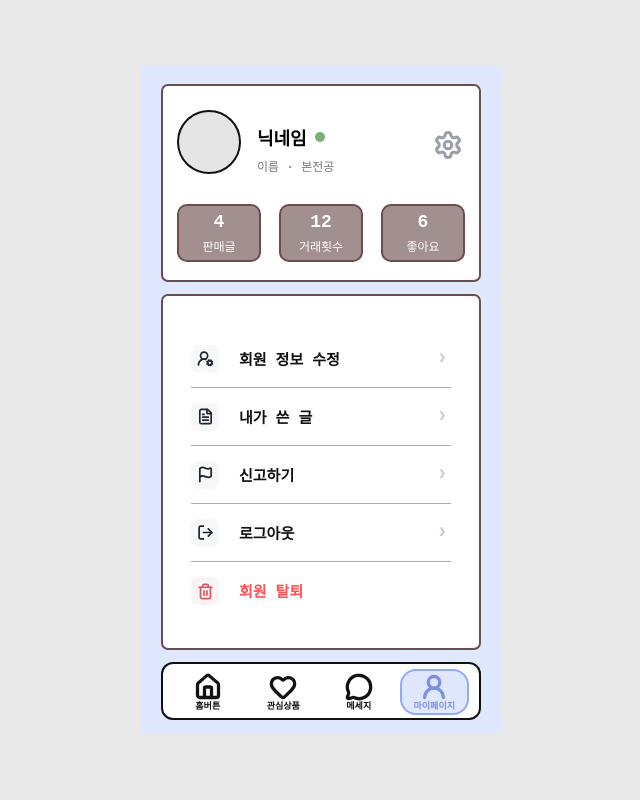
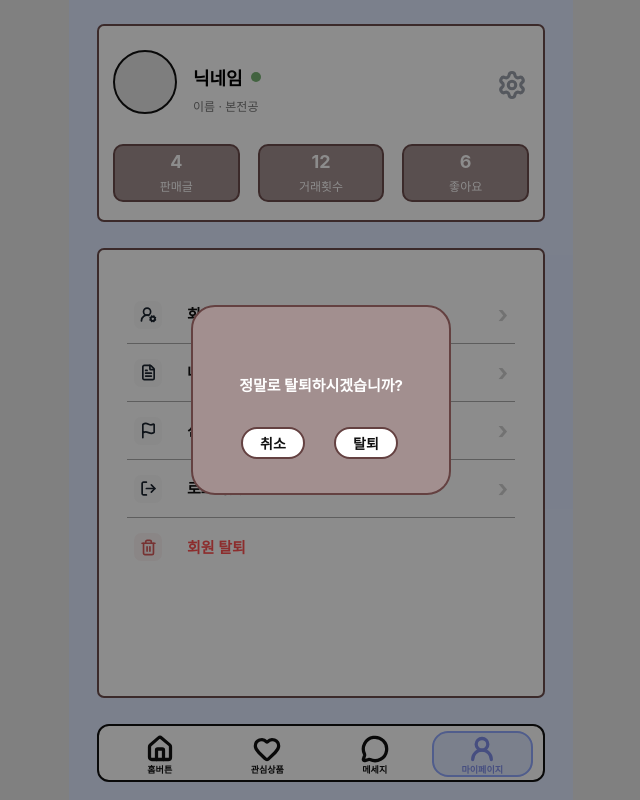
Before and after one commit to siyeonlim0128-netizen/mini-project, a React (Create React App) app in the folder mini-project/: page / in a window 1280 px wide. Both pictures are taken after a click on the button "회원 탈퇴". Shown: the whole page, without its empty margins (319-959 px from the left). Built offline with nearby package versions, Linux system fonts and the light colour scheme; a web font is replaced by a local one.

Commit message:
중간 저장

```diff
--- a/mini-project/src/pages/MyPage.css
+++ b/mini-project/src/pages/MyPage.css
@@ -14,10 +14,11 @@
   box-sizing: border-box;
 }
 
+html,
 body {
-  margin: 0;
-  background: #e9e9e9;
-  font-family: "Intel One Mono", monospace;
+  width: 100%;
+  min-height: 100%;
+  overflow-x: hidden;
 }
 
 button {
@@ -26,17 +27,46 @@ button {
   box-sizing: border-box;
 }
 
+html,
+body,
 #root {
-  min-height: 100vh;
+  width: 100%;
+  min-height: 100%;
+  margin: 0;
+}
+
+#root {
+  min-height: 100svh;
   display: grid;
   place-items: center;
+  background: #e9e9e9;
 }
 
 .phone {
-  width: 360px;
-  min-height: 620px;
+  width: min(504px, 100vw);
+  height: 100svh;
+  min-height: 701px;
   background: #dfe8ff;
-  padding: 18px 20px 14px;
+  padding: 24px 28px 18px;
+  overflow: hidden;
+  position: relative;
+}
+
+.profile-card,
+.menu-card,
+.bottom-nav {
+  width: 100%;
+}
+
+.main-phone {
+  display: grid;
+  grid-template-rows: auto 1fr auto;
+  row-gap: 14px;
+}
+
+.main-phone .menu-card {
+  min-height: 0;
+  overflow: hidden;
 }
 
 .phone .card {
@@ -144,16 +174,16 @@ button {
 
 .menu-card {
   margin-top: 12px;
-  padding: 34px 28px 28px;
+  padding: 36px 28px 34px;
 }
 
 .menu-item {
   width: 100%;
   height: 58px;
   display: grid;
-  grid-template-columns: 34px 1fr 18px;
+  grid-template-columns: 42px 1fr 24px;
   align-items: center;
-  column-gap: 14px;
+  column-gap: 18px;
   border: 0;
   border-bottom: 1px solid #aaa;
   border-radius: 0;
@@ -172,6 +202,7 @@ button {
 .menu-icon {
   width: 28px;
   height: 28px;
+  justify-self: center;
   display: grid;
   place-items: center;
   border-radius: 7px;
@@ -179,12 +210,18 @@ button {
   color: #1c2530;
 }
 
+.menu-item > span:nth-child(2) {
+  justify-self: start;
+  line-height: 1;
+}
+
 .chevron {
-  width: 18px;
+  width: 24px;
+  justify-self: center;
   display: grid;
   place-items: center;
   color: #cfcfcf;
-  font-size: 22px;
+  font-size: 24px;
   line-height: 1;
 }
 
@@ -349,12 +386,19 @@ button {
 
 .edit-nickname-row button {
   height: 42px;
-  border: 2px solid #111;
+  border: 2px solid #6c4c4c;
   border-radius: 7px;
-  background: #f6f6f6;
-  color: #111;
+  background: #a28f8f;
+  color: #fff;
   font-size: 13px;
   font-weight: 700;
+}
+
+.edit-nickname-row button:disabled {
+  background: #e3e4e8;
+  color: #888;
+  border-color: #777;
+  cursor: not-allowed;
 }
 
 .edit-success,
@@ -487,3 +531,74 @@ button {
   margin-right: 4px;
   transform: translateY(-2px);
 }
+
+.modal-overlay {
+  position: fixed;
+  inset: 0;
+  display: grid;
+  place-items: center;
+  background: rgba(0, 0, 0, 0.45);
+  z-index: 100;
+}
+
+.withdraw-modal {
+  width: 260px;
+  height: 190px;
+  padding: 0;
+  border: 2px solid #644141;
+  border-radius: 24px;
+  background: #a28f8f;
+  display: grid;
+  grid-template-rows: 1fr auto;
+  justify-items: center;
+  align-items: center;
+}
+
+.withdraw-modal p {
+  margin: 38px 0 0;
+  color: #fff;
+  font-size: 15px;
+  font-weight: 700;
+  text-align: center;
+  line-height: 1.25;
+}
+
+.modal-actions {
+  width: 160px;
+  display: grid;
+  grid-template-columns: 1fr 1fr;
+  gap: 26px;
+  margin-bottom: 34px;
+}
+
+.modal-actions button {
+  width: 64px;
+  height: 32px;
+  border: 2px solid #644141;
+  border-radius: 18px;
+  background: #fff;
+  color: #111;
+  font-size: 14px;
+  font-weight: 700;
+  padding: 0;
+  display: grid;
+  place-items: center;
+}
+
+.modal-actions .withdraw-confirm {
+  color: #ff5252;
+}
+
+.edit-submit-button:disabled {
+  background: #d7d7d7;
+  color: #888;
+  border-color: #999;
+  cursor: not-allowed;
+}
+
+.edit-nickname-row button:disabled {
+  background: #e3e4e8;
+  color: #888;
+  border-color: #777;
+  cursor: not-allowed;
+}
--- a/mini-project/src/pages/MyPage.js
+++ b/mini-project/src/pages/MyPage.js
@@ -69,9 +69,9 @@ const majors = [
 ];
 
 function ProfileSummary() {
-  const userName = localStorage.getItem("userName") || "이름";
-  const userNickname = localStorage.getItem("userNickname") || "닉네임";
-  const userMajor = localStorage.getItem("userMajor") || "본전공";
+  const userName = localStorage.getItem("name") || "이름";
+const userNickname = localStorage.getItem("nickname") || "닉네임";
+const userMajor = localStorage.getItem("major") || "본전공";
   const userProfileImage = localStorage.getItem("userProfileImage");
 
   return (
@@ -115,13 +115,43 @@ function ProfileSummary() {
 }
 
 function MenuList({ onMove }) {
+  const [modalType, setModalType] = useState(null);
+
+  const closeModal = () => {
+    setModalType(null);
+  };
+
+
+  const handleLogout = () => {
+    setModalType(null);
+    alert("로그아웃되었습니다.");
+    // 필요하면 로그인 페이지로 이동
+    // window.location.href = "/";
+  };
+
+  const handleWithdraw = () => {
+    localStorage.clear();
+    setModalType(null);
+    alert("탈퇴 처리되었습니다.");
+    // 필요하면 회원가입/로그인 페이지로 이동
+    // window.location.href = "/";
+  };
+
+  const modalMessage =
+    modalType === "logout"
+      ? "정말로 로그아웃하시겠습니까?"
+      : "정말로 탈퇴하시겠습니까?";
+
+  const confirmText = modalType === "logout" ? "확인" : "탈퇴";
+
   return (
+    <>
       <section className="card menu-card">
         <button className="menu-item" onClick={() => onMove("edit")}>
           <span className="menu-icon">
             <UserRoundCog size={17} strokeWidth={2.4} />
           </span>
-        <span>회원 정보 수정</span>
+          <span className="menu-label">회원 정보 수정</span>
           <span className="chevron">›</span>
         </button>
 
@@ -129,7 +159,7 @@ function MenuList({ onMove }) {
           <span className="menu-icon">
             <FileText size={17} strokeWidth={2.4} />
           </span>
-        <span>내가 쓴 글</span>
+          <span className="menu-label">내가 쓴 글</span>
           <span className="chevron">›</span>
         </button>
 
@@ -137,25 +167,46 @@ function MenuList({ onMove }) {
           <span className="menu-icon">
             <Flag size={17} strokeWidth={2.4} />
           </span>
-        <span>신고하기</span>
+          <span className="menu-label">신고하기</span>
           <span className="chevron">›</span>
         </button>
 
-      <button className="menu-item">
+        <button className="menu-item" onClick={() => setModalType("logout")}>
           <span className="menu-icon">
             <LogOut size={17} strokeWidth={2.4} />
           </span>
-        <span>로그아웃</span>
+          <span className="menu-label">로그아웃</span>
           <span className="chevron">›</span>
         </button>
 
-      <button className="menu-item danger">
+        <button className="menu-item danger" onClick={() => setModalType("withdraw")}>
           <span className="menu-icon">
             <Trash2 size={17} strokeWidth={2.4} />
           </span>
-        <span>회원 탈퇴</span>
+          <span className="menu-label">회원 탈퇴</span>
         </button>
       </section>
+
+      {modalType && (
+        <div className="modal-overlay">
+          <div className="withdraw-modal">
+            <p>{modalMessage}</p>
+
+            <div className="modal-actions">
+  <button type="button" onClick={closeModal}>
+    취소
+  </button>
+  <button
+    type="button"
+    onClick={modalType === "logout" ? handleLogout : handleWithdraw}
+  >
+    {confirmText}
+  </button>
+</div>
+          </div>
+        </div>
+      )}
+    </>
   );
 }
 
@@ -197,35 +248,38 @@ function BottomNav({ activeTab = "mypage", onMove }) {
 
 function MainMyPage({ onMove }) {
   return (
-    <div className="phone">
+    <div className="phone main-phone">
       <ProfileSummary />
       <MenuList onMove={onMove} />
-      <BottomNav onMove={onMove} />
+      <BottomNav activeTab="mypage" onMove={onMove} />
     </div>
   );
 }
 
 function EditProfilePage({ onMove }) {
-  const [editName, setEditName] = useState(
-    localStorage.getItem("userName") || ""
-  );
-  const [editNickname, setEditNickname] = useState(
-    localStorage.getItem("userNickname") || ""
-  );
-  const [editMajor, setEditMajor] = useState(
-    localStorage.getItem("userMajor") || ""
-  );
+  const originalNickname = localStorage.getItem("nickname") || "";
+
+  const [editName, setEditName] = useState(localStorage.getItem("name") || "");
+  const [editNickname, setEditNickname] = useState(originalNickname);
+  const [editMajor, setEditMajor] = useState(localStorage.getItem("major") || "");
   const [profileImage, setProfileImage] = useState(
     localStorage.getItem("userProfileImage") || ""
   );
-
   const [nicknameChecked, setNicknameChecked] = useState(false);
   const [nicknameTried, setNicknameTried] = useState(false);
+  const [editMajorOpen, setEditMajorOpen] = useState(false);
+
+  const nicknameChanged = editNickname.trim() !== originalNickname.trim();
+  const canSave = !nicknameChanged || nicknameChecked;
 
   const duplicatedNicknames = ["admin", "test", "관리자", "hufs"];
+
+  const handleNicknameCheck = () => {
+    setNicknameTried(true);
+
     const nicknameDuplicated = duplicatedNicknames.includes(editNickname.trim());
-
-  const [editMajorOpen, setEditMajorOpen] = useState(false);
+    setNicknameChecked(!nicknameDuplicated);
+  };
 
   const handleImageChange = (event) => {
   const file = event.target.files[0];
@@ -243,15 +297,20 @@ const nicknameDuplicated = duplicatedNicknames.includes(editNickname.trim());
   reader.readAsDataURL(file);
 };
 
-  const handleNicknameCheck = () => {
-  setNicknameTried(true);
-  setNicknameChecked(!nicknameDuplicated);
+  const handleNicknameBlur = () => {
+    if (nicknameChanged && !nicknameChecked) {
+      setEditNickname(originalNickname);
+      setNicknameTried(false);
+      setNicknameChecked(false);
+    }
   };
 
   const handleSave = () => {
-    localStorage.setItem("userName", editName);
-    localStorage.setItem("userNickname", editNickname);
-    localStorage.setItem("userMajor", editMajor);
+    if (!canSave) return;
+
+    localStorage.setItem("name", editName);
+    localStorage.setItem("nickname", editNickname);
+    localStorage.setItem("major", editMajor);
     localStorage.setItem("userProfileImage", profileImage);
 
     onMove("main");
@@ -284,19 +343,27 @@ const nicknameDuplicated = duplicatedNicknames.includes(editNickname.trim());
     setNicknameChecked(false);
     setNicknameTried(false);
   }}
+  onBlur={handleNicknameBlur}
 />
-          <button type="button" onClick={handleNicknameCheck}>
+
+<button
+  type="button"
+  onMouseDown={(e) => e.preventDefault()}
+  onClick={handleNicknameCheck}
+  disabled={!nicknameChanged}
+>
   중복확인
 </button>
         </div>
 
+
+  {nicknameTried && (
   <p className={nicknameChecked ? "edit-success" : "edit-error"}>
-  {nicknameTried
-    ? nicknameChecked
+    {nicknameChecked
       ? "사용가능한 닉네임입니다."
-      : "사용가능하지 않은 닉네임입니다."
-    : ""}
+      : "사용가능하지 않은 닉네임입니다."}
   </p>
+)}
 
         <label className="edit-label">이름</label>
         <input
@@ -342,7 +409,11 @@ const nicknameDuplicated = duplicatedNicknames.includes(editNickname.trim());
       </section>
 
       <section className="edit-submit-card">
-        <button className="edit-submit-button" onClick={handleSave}>
+        <button
+  className="edit-submit-button"
+  onClick={handleSave}
+  disabled={!canSave}
+>
   수정 완료
 </button>
       </section>
```
Lines whose indentation alone changed are shown as unchanged.
